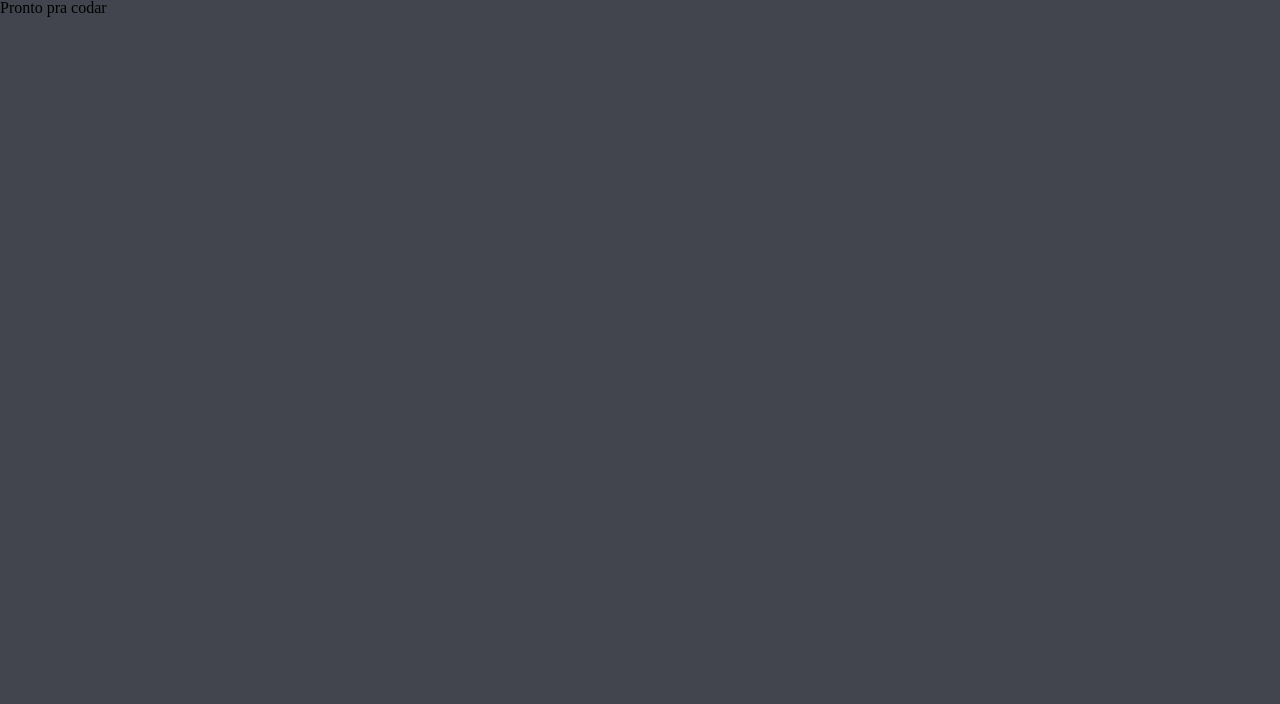
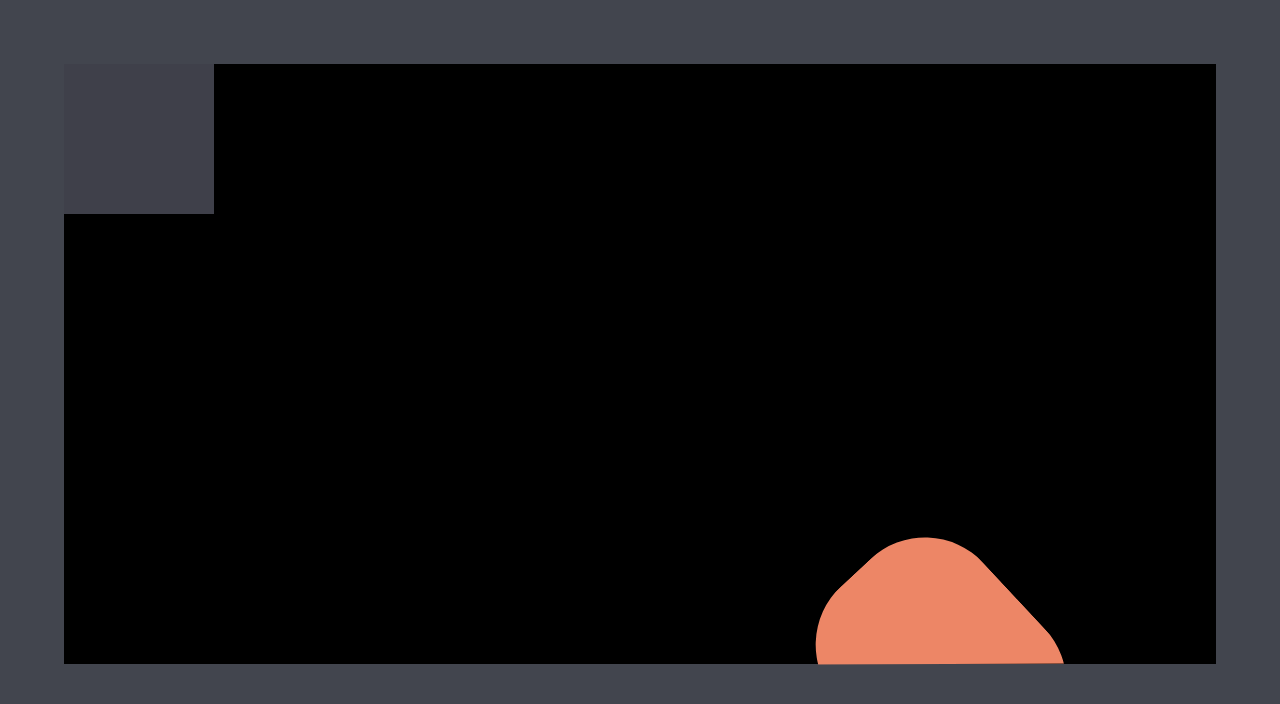
Before and after one commit to Jonlemos/coffe-challenger-bizsys, a React (Create React App) app: page / in a window 1280 px wide. Shown: the top 704 px of the page. Built offline with nearby package versions, Linux system fonts and the light colour scheme.

Commit message:
Adicionado caixa de layout da tela inicial

```diff
--- a/public/index.html
+++ b/public/index.html
@@ -24,7 +24,7 @@
       work correctly both with client-side routing and a non-root public URL.
       Learn how to configure a non-root public URL by running `npm run build`.
     -->
-    <title>React App</title>
+    <title>Coffe Challenger</title>
   </head>
   <body>
     <noscript>You need to enable JavaScript to run this app.</noscript>
--- a/src/App.js
+++ b/src/App.js
@@ -1,9 +1,10 @@
 import React from 'react';
+import {Home} from './views/index'
 
 function App() {
   return (
     <div className="App">
-      <h1>Pronto pra codar</h1>
+      <Home/>
     </div>
   );
 }
--- /dev/null
+++ b/src/components/Box/Box.css
@@ -0,0 +1,26 @@
+.box{
+    position: relative;
+    margin: 5% auto;
+    width: 90%;
+    height: 75vh;
+    background-color: black ;
+}
+
+.effect-1{
+    position: absolute;
+    height: 150px;
+    width: 150px;
+    background-color: #3f404a;
+}
+.effect-2{
+    position: absolute;
+    height: 200px;
+    width: 250px;
+    background-color:#ed8666;
+    bottom: -100px;
+    right: 150px;
+    border-radius: 80px;
+    transform: rotate(47deg);
+    z-index: 2;
+    clip-path: polygon(0 0, 87% 0, 13% 100%, 0 100%)
+}
--- /dev/null
+++ b/src/components/Box/Box.jsx
@@ -0,0 +1,13 @@
+import React from 'react'
+import './Box.css'
+
+const Box = () =>(
+    <>
+        <div className="box">
+            <div className="effect-1"></div>
+            <div className="effect-2"></div>
+        </div>
+    </>
+)
+
+export default Box
--- a/src/index.js
+++ b/src/index.js
@@ -9,7 +9,3 @@ ReactDOM.render(
   </React.StrictMode>,
   document.getElementById('root')
 );
-
-// If you want your app to work offline and load faster, you can change
-// unregister() to register() below. Note this comes with some pitfalls.
-// Learn more about service workers: https://bit.ly/CRA-PWA
--- a/src/views/CoffeRequest/CoffeRequest.jsx
+++ b/src/views/CoffeRequest/CoffeRequest.jsx
@@ -1,7 +1,9 @@
 import React from 'react'
 
-export default CoffeRequest = () =>(
+const CoffeRequest = () =>(
     <>
         <h1>Café Expresso</h1>
     </>
 )
+
+export default CoffeRequest
--- a/src/views/Home/Home.jsx
+++ b/src/views/Home/Home.jsx
@@ -1,7 +1,13 @@
 import React from 'react'
+import Box from './../../components/Box/Box'
 
-export default Home = () =>(
+const Home = () =>(
     <>
-        <h1>Café Expresso</h1>
+        <Box>
+            <h1>Café Expresso</h1>
+        </Box>
+
     </>
 )
+
+export default Home
--- a/src/views/index.js
+++ b/src/views/index.js
@@ -1,5 +1,5 @@
-import Home from './Home'
-import CoffeRequest from './CoffeRequest'
+import Home from './Home/Home.jsx'
+import CoffeRequest from './CoffeRequest/CoffeRequest.jsx'
 
 export {
     Home,
```
Also changed, not shown: src/assets/image/img.png (added), src/assets/image/qrcode.png (added).
